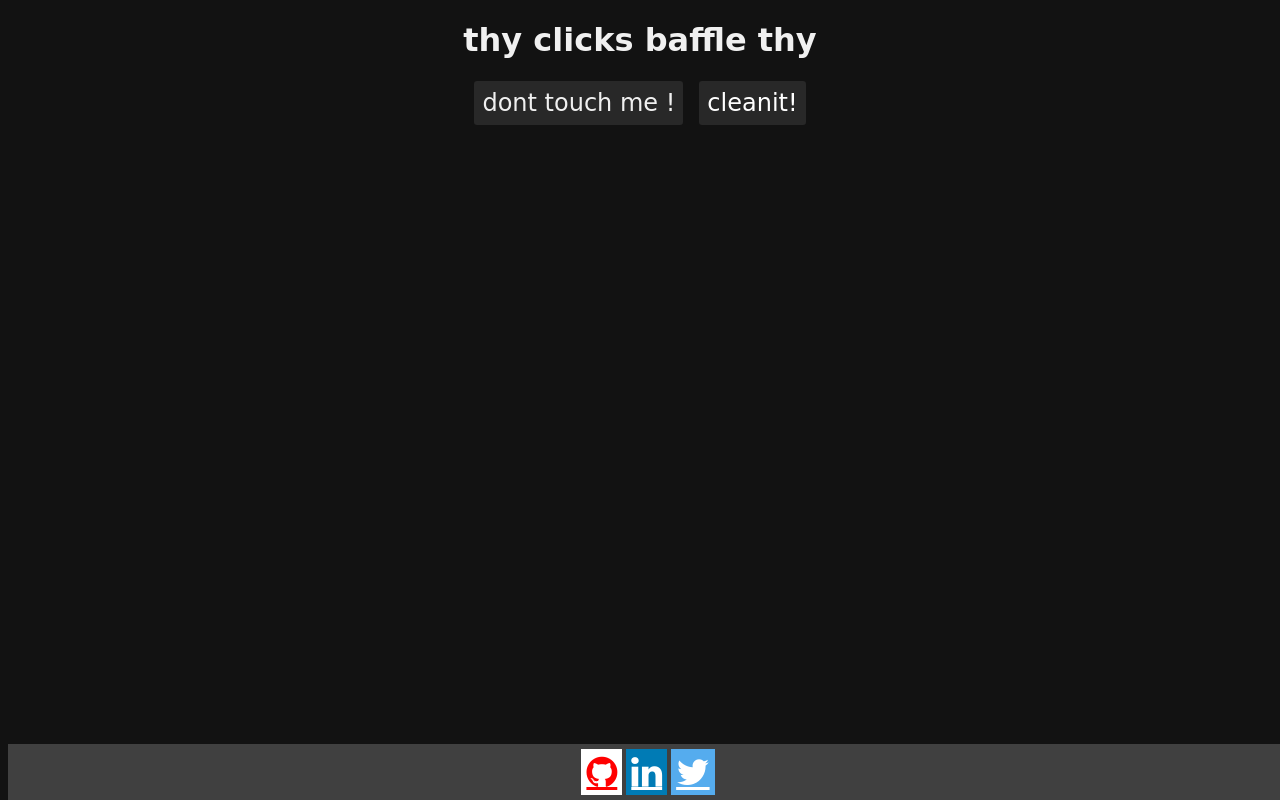
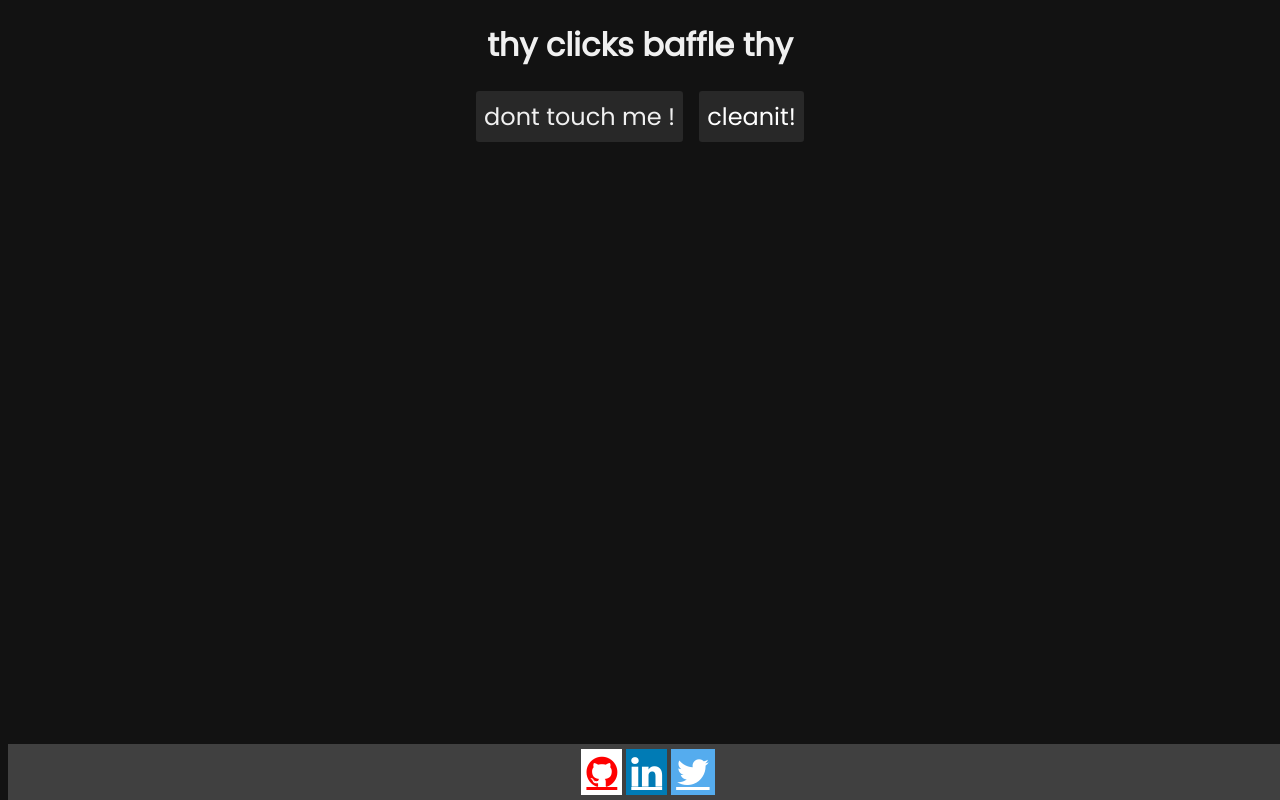
Before and after one commit to Ajay-makeit/popup-or-button.github.io, a plain HTML site: page index.html in a window 1280 px wide. Drawn offline with Linux system fonts and the light colour scheme.

Commit message:
just updated the visual text which is messy
messy text is replaced with another font

```diff
--- a/index.html
+++ b/index.html
@@ -5,9 +5,11 @@
     <meta http-equiv="X-UA-Compatible" content="IE=edge">
     <meta name="viewport" content="width=device-width, initial-scale=1.0">
     <title>Popup or Button</title>
-    <link rel="stylesheet" href="style.css">
+    <link href='https://fonts.googleapis.com/css?family=Poppins' rel='stylesheet'>
     <link rel="shortcut icon" href="images/global-icon.png" type="image/x-icon">
     <link rel="stylesheet" href="https://cdnjs.cloudflare.com/ajax/libs/font-awesome/4.7.0/css/font-awesome.min.css">
+    <link rel="stylesheet" href="style.css">
+
 </head>
 <body>
     <h1>thy clicks baffle thy</h1>
--- a/style.css
+++ b/style.css
@@ -1,12 +1,16 @@
+*{
+    font-family: poppins, 'Segoe UI', Tahoma, Geneva, Verdana, sans-serif;
+
+}
 body{
 
-    font-family: cursive !important;
+    font-family: poppins, 'Segoe UI', Tahoma, Geneva, Verdana, sans-serif;
     background-color: rgb(18, 18, 18);
 }
 
 h1{
     font-size: 2rem;
-    font-family: cursive;
+    font-family: poppins, sans-serif;
     text-align: center;
     color: rgb(240, 240, 240);
 
@@ -25,7 +29,6 @@ h1{
     justify-content: center;
     font-size: 1.5rem;
     cursor: pointer;
-    font-family: cursive;
     transition: all 0.3s ease-in-out;
     margin-right: 1rem;
 }
@@ -63,7 +66,7 @@ h1{
     cursor: pointer;
     width: 100%;
     padding: 0;
-    color: white;
+    color: grey;
     background-color: black;
     border: none;
     text-align: center;
@@ -72,7 +75,7 @@ h1{
 }
 
 #new_create_btn{
-    color: white;
+    color: rgb(170, 170, 170);
     background-color: rgb(40, 40, 40);
     padding: 0.5rem;
     margin: 1rem;
@@ -82,7 +85,6 @@ h1{
     justify-content: center;
     font-size: 1.2rem;
     cursor: pointer;
-    font-family: cursive;
     transition: all 0.3s ease-in-out;
 }
 
@@ -103,7 +105,6 @@ h1{
     font-size: 1.5rem;
     cursor: pointer;
     color: white;
-    font-family: cursive;
     transition: all 0.3s ease-in-out;
     z-index: 1000;
 }
```
